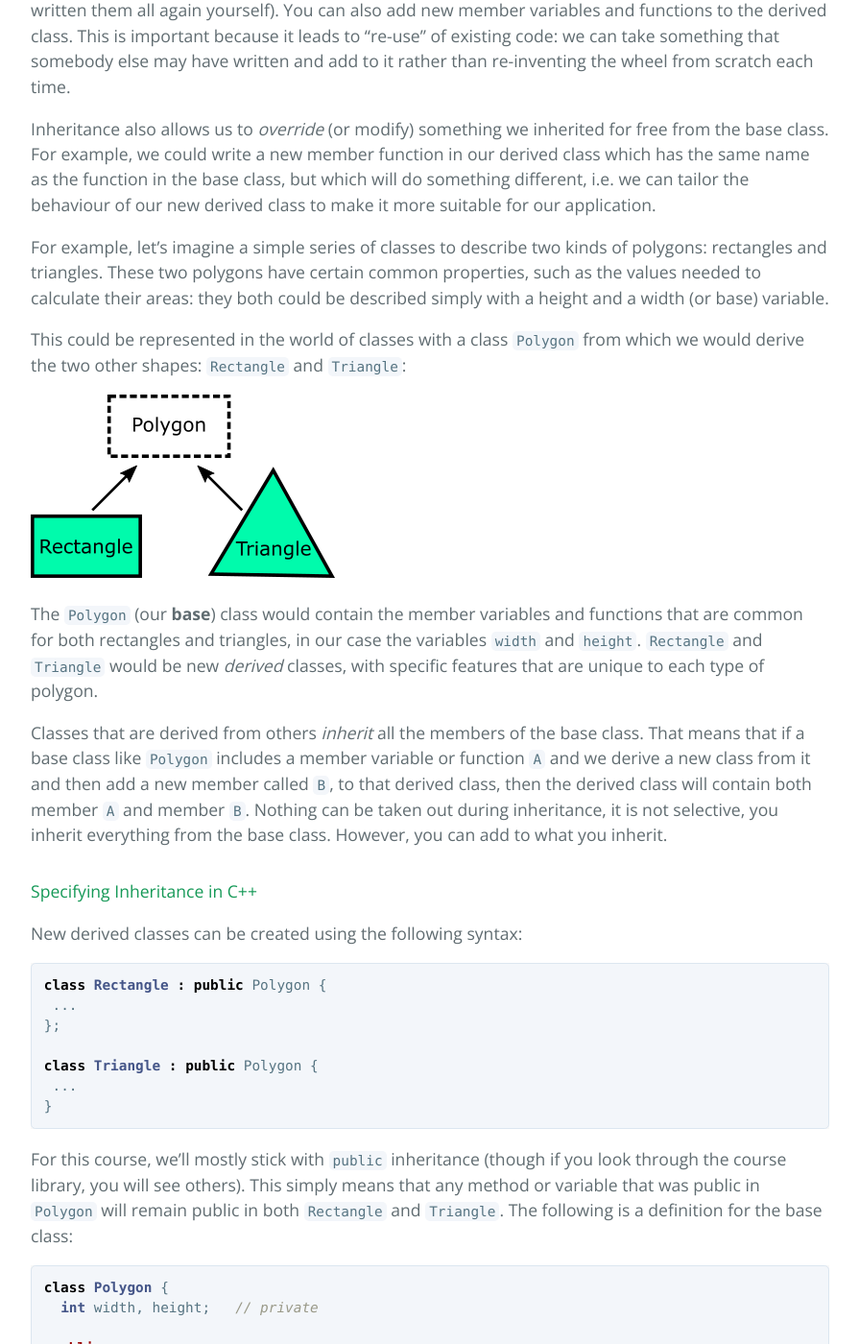
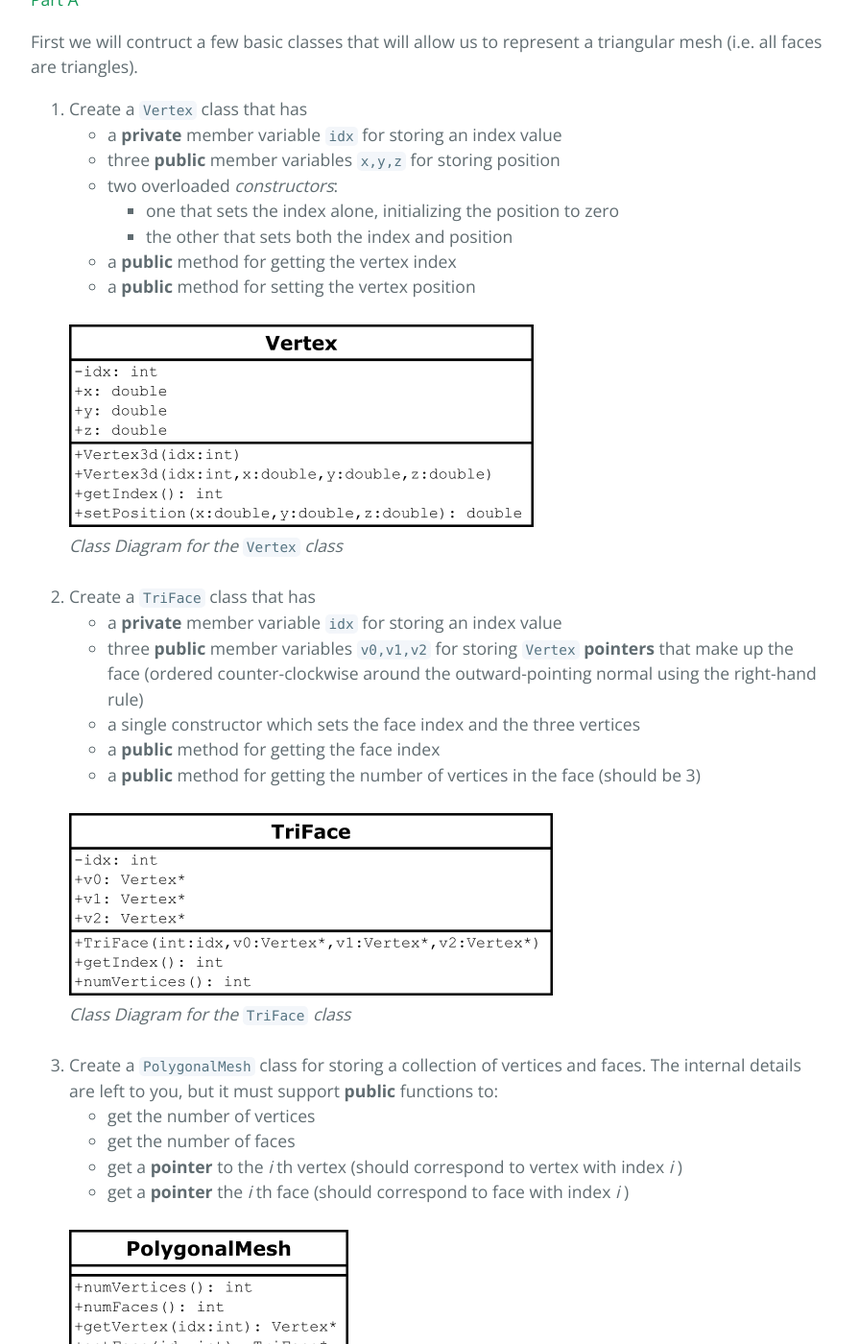
Before and after one commit to cpen333/cpen333.github.io, a Jekyll site: the page built from _lectures/lecture0.md, in a window 1280 px wide and 1400 px high, scrolled down 21994 px. Shown: the whole window at 96% size, without its empty margins (192-1087 px from the left). Built offline with Jekyll 4.4.1, drawn with Linux system fonts in a browser that asks for light colours; formulas are drawn with MathJax 3; some of the changed text lies outside the part shown.

````diff
--- a/_includes/head.html
+++ b/_includes/head.html
@@ -8,4 +8,9 @@
   <link rel="stylesheet" href="{{ site.baseurl }}/css/cayman.css">
   <link rel="stylesheet" href="{{ site.baseurl }}/css/pagenav.css">
   <link rel="stylesheet" href="{{ site.baseurl }}/css/custom.css">
+
+  {% if page.usemath == true %}
+  <script type="text/javascript" async src="https://cdnjs.cloudflare.com/ajax/libs/mathjax/2.7.1/MathJax.js?config=TeX-MML-AM_CHTML">
+  </script>
+  {% endif %}
 </head>
--- a/_lectures/lecture0.md
+++ b/_lectures/lecture0.md
@@ -673,22 +674,58 @@ p2 = nullptr;
 ```
 Note the practice of setting the pointers to NULL after freeing the memory.  This ensures that you won't accidentally continue accessing the memory later on (since it would throw an exception).  In modern C\+\+ (C\+\+11 or higher), the keyword `nullptr` is used to represent an empty pointer.  Prior to this, it was common to use `NULL` or simply `0`.
 
-#### Exercises
+### Exercises
 
-1. Create a `Vertex` class that has
-  - three **public** member variables `x,y,z` for storing position
-  - a **private** member variable for storing an index value
-  - a **public** method for setting the vertex position
-  - a **public** method for getting the vertex index
-  - two overloaded *constructors*:
-     * one that sets the index alone, initializing the position to zero
-     * the other that sets both the index and position
+In solid modelling and computer graphics, three-dimensional objects are often represented by a *polygon mesh*, which consists of vertices, edges, and faces.
+![pulley]({{site.url}}/assets/lectures/lecture0/pulley.png)<br/>
+*Pulley model from the AIM@SHAPE model repository*
 
-![vertex class diagram]({{ site.url }}/images/lectures/lecture0/vertex_class_diagram.png)
-*Class Diagram for* `Vertex` *class*
+In this exercise, we are going to build a basic mesh representation.
 
-2. Create a `TriFace` class that has
+#### Part A
 
+First we will contruct a few basic classes that will allow us to represent a triangular mesh (i.e. all faces are triangles).
+<ol>
+  <li>Create a <code>Vertex</code> class that has
+    <ul>
+      <li>a <b>private</b> member variable <code>idx</code> for storing an index value</li>
+      <li>three <b>public</b> member variables <code>x,y,z</code> for storing position</li>
+      <li>two overloaded <em>constructors</em>:
+        <ul>
+          <li>one that sets the index alone, initializing the position to zero</li>
+          <li>the other that sets both the index and position</li>
+        </ul>
+      </li>
+      <li>a <b>public</b> method for getting the vertex index</li>
+      <li>a <b>public</b> method for setting the vertex position</li>
+    </ul><br/>
+    <img src="{{ site.url }}/assets/lectures/lecture0/vertex_class_diagram.png" alt="vertex class diagram"/><br/>
+    <em>Class Diagram for the</em> <code>Vertex</code> <em>class</em><br/><br/>
+  </li>
+  <li>Create a <code>TriFace</code> class that has
+    <ul>
+      <li>a <b>private</b> member variable <code>idx</code> for storing an index value</li>
+       <li>three <b>public</b> member variables <code>v0,v1,v2</code> for storing <code>Vertex</code> <b>pointers</b> that make up the face (ordered counter-clockwise around the outward-pointing normal using the right-hand rule)</li>
+       <li>a single constructor which sets the face index and the three vertices</li>
+       <li>a <b>public</b> method for getting the face index</li>
+       <li>a <b>public</b> method for getting the number of vertices in the face (should be 3)</li>
+    </ul><br/>
+    <img src="{{ site.url }}/assets/lectures/lecture0/triface_class_diagram.png" alt="triangular face class diagram"/><br/>
+    <em>Class Diagram for the</em> <code>TriFace</code> <em>class</em><br/><br/>
+  </li>
+  <li>Create a <code>PolygonalMesh</code> class for storing a collection of vertices and faces.  The internal details are left to you, but it must support <b>public</b> functions to:
+    <ul>
+      <li>get the number of vertices</li>
+      <li>get the number of faces</li>
+      <li>get a <b>pointer</b> to the <em>i</em> th vertex (should correspond to vertex with index <em>i</em> )</li>
+      <li>get a <b>pointer</b> the <em>i</em> th face (should correspond to face with index <em>i</em> )</li>
+    </ul><br/>
+    <img src="{{ site.url }}/assets/lectures/lecture0/polygonalmesh_class_diagram.png" alt="polygonal mesh class diagram"/><br/>
+    <em>Class Diagram for the</em> <code>PolygonalMesh</code> <em>class</em><br/><br/>
+  </li>
+</ol>
+
+\\(x=4^5\\)
 
 ### Class Inheritence
 
@@ -700,7 +737,7 @@ For example, let's imagine a simple series of classes to describe two kinds of p
 
 This could be represented in the world of classes with a class `Polygon` from which we would derive the two other shapes: `Rectangle` and `Triangle`:
 
-![polygon inheritance]({{ site.url }}/images/lectures/lecture0/polygon_inheritance.png)
+![polygon inheritance]({{ site.url }}/assets/lectures/lecture0/polygon_inheritance.png)
 
 The `Polygon` (our **base**) class would contain the member variables and functions that are common for both rectangles and triangles, in our case the variables `width` and `height`.  `Rectangle` and `Triangle` would be new *derived* classes, with specific features that are unique to each type of polygon.
 
````
Also changed, not shown: other parts of _lectures/lecture0.md (+1 -0 lines), assets/lectures/lecture0/MeshClassDiagram.svg (added), assets/lectures/lecture0/mesh_class_diagram.png (added), assets/lectures/lecture0/polygon_inheritance.png (added), assets/lectures/lecture0/polygon_inheritance.svg (added), assets/lectures/lecture0/polygonalmesh_class_diagram.png (added), assets/lectures/lecture0/pulley.png (added), assets/lectures/lecture0/triface_class_diagram.png (added), assets/lectures/lecture0/vertex_class_diagram.png (added), 2 other files.
